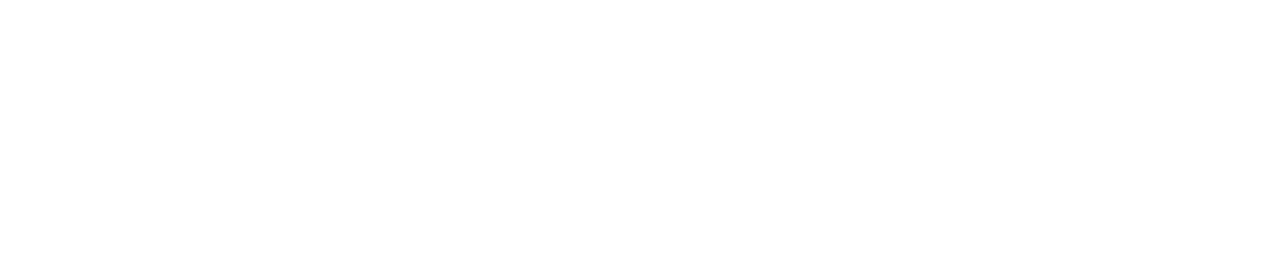
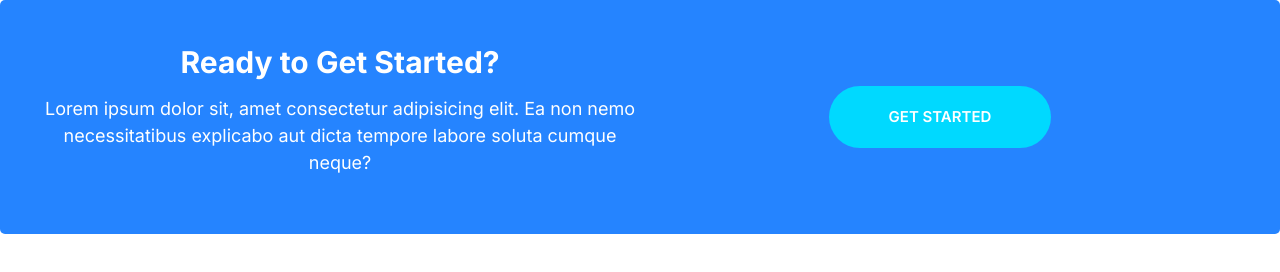
Before and after one commit to SertacEngin/A-cloud-hosting-Website, a plain HTML site: page index.html in a window 1280 px wide. Drawn offline with Linux system fonts and the light colour scheme.

Commit message:
Defined callouts

```diff
--- a/css/styles.css
+++ b/css/styles.css
@@ -241,6 +241,11 @@ a {
 .btn--outline:hover {
   background: var(--color-headings);
   color: #fff;
+}
+
+.btn--stretched {
+  padding-left: 6rem;
+  padding-right: 6rem;
 }
 
 .btn--block {
@@ -492,3 +497,44 @@ a {
     margin-right: 0;
   }
 }
+
+/* Callouts */
+.callout {
+  padding: 4rem;
+  border-radius: 5px;
+}
+
+.callout--primary {
+  background: var(--color-primary);
+  color: #fff;
+}
+
+.callout__heading {
+  color: #fff;
+  margin-top: 0;
+  font-size: 3rem;
+}
+
+.callout .btn {
+  justify-self: center;
+  align-self: center;
+}
+
+.callout__content {
+  text-align: center;
+}
+
+@media screen and (min-width: 768 px) {
+  .callout .grid--1x2 {
+    grid-template-columns: 1fr auto;
+  }
+
+  .callout__content {
+    text-align: left;
+  }
+
+  .callout .btn {
+    justify-self: start;
+    margin: 0 2rem;
+  }
+}
--- a/index.html
+++ b/index.html
@@ -12,5 +12,17 @@
     <link rel="stylesheet" href="css/normalize.css" />
     <link rel="stylesheet" href="css/styles.css" />
   </head>
-  <body></body>
+  <body>
+
+    <div class="callout callout--primary">
+      <div class="grid grid--1x2">
+        <div class="callout__content">
+          <h2 class="callout__heading">Ready to Get Started?</h2>
+          <p>Lorem ipsum dolor sit, amet consectetur adipisicing elit. Ea non nemo necessitatibus explicabo aut dicta tempore labore soluta cumque neque?</p>
+        </div>
+        <a href="#" class="btn btn--secondary btn--stretched">Get Started</a>
+      </div>
+    </div>
+
+  </body>
 </html>
```
Also changed, not shown: components/callouts.html (added, +9 -0 lines).
